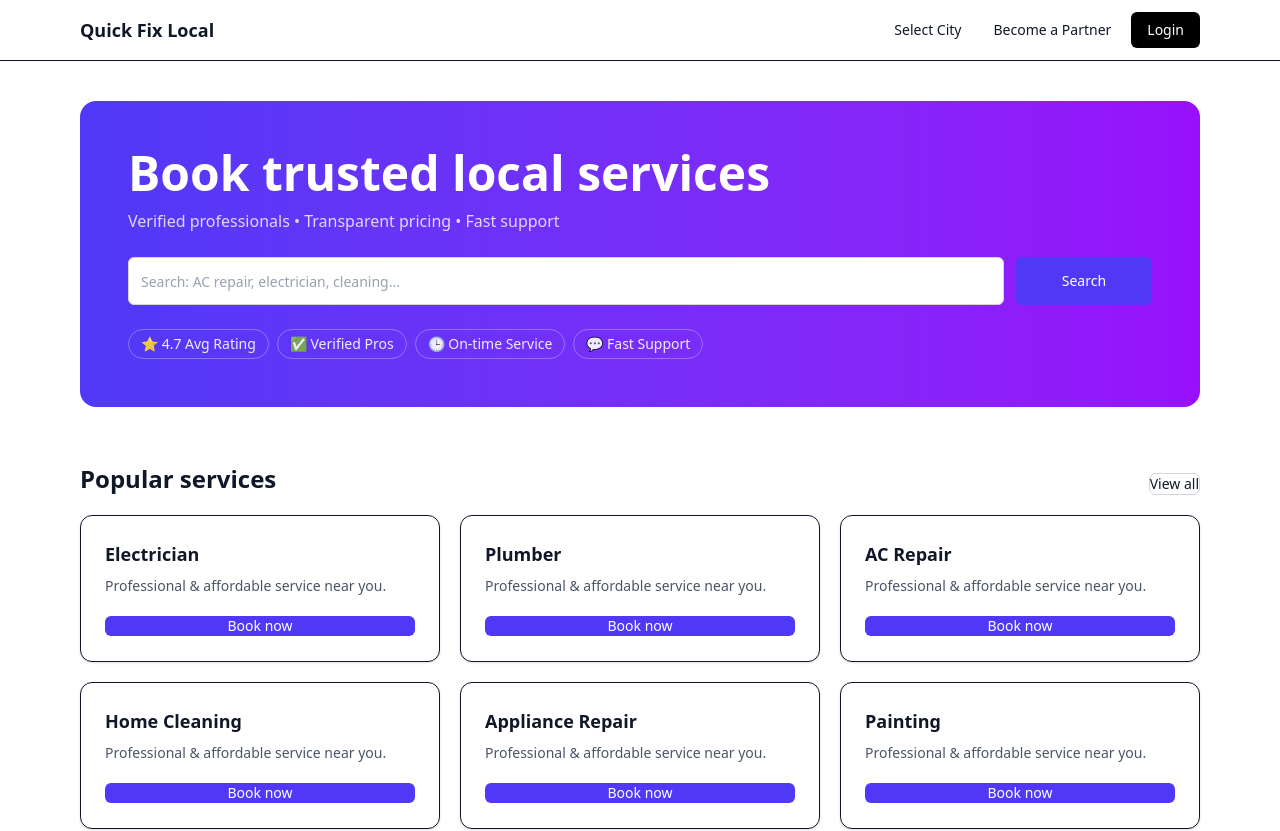
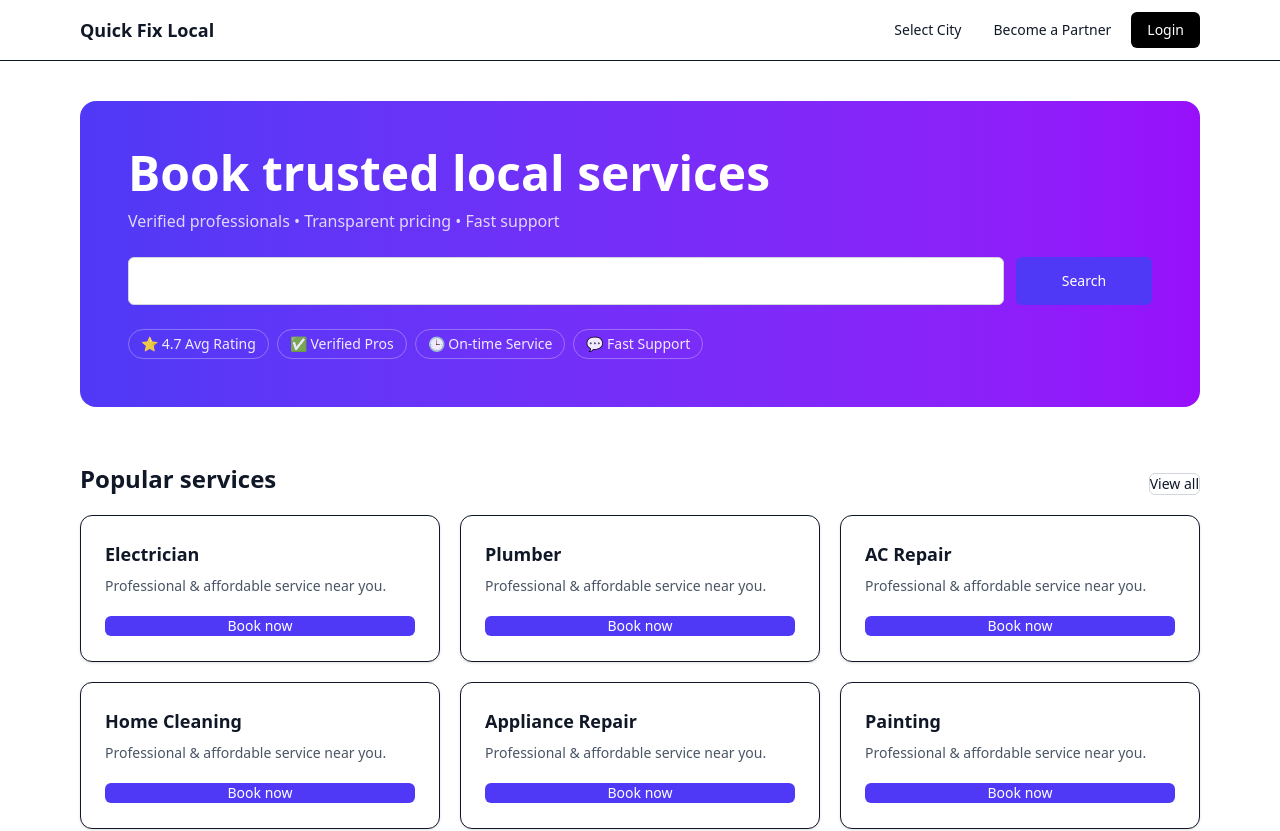
Before and after one commit to adarsh39565-hue/quickfixlocal, a Next.js app: page / in a window 1280 px wide. Shown: the top 831 px of the page. Built offline with nearby package versions, Linux system fonts and the light colour scheme.

Commit message:
Refactor Input component for improved styling

```diff
--- a/components/ui/input.tsx
+++ b/components/ui/input.tsx
@@ -1,14 +1,16 @@
 import * as React from "react";
+import { cn } from "@/lib/utils";
 
-type InputProps = React.InputHTMLAttributes<HTMLInputElement>;
-
-export function Input({ className = "", ...props }: InputProps) {
+export function Input({
+  className,
+  ...props
+}: React.InputHTMLAttributes<HTMLInputElement>) {
   return (
     <input
-      className={
-        "w-full rounded-md border border-gray-300 bg-white px-3 py-2 text-sm text-gray-900 placeholder:text-gray-400 outline-none focus:ring-2 focus:ring-black " +
+      className={cn(
+        "flex h-10 w-full rounded-md border border-gray-300 bg-white px-3 py-2 text-sm focus:outline-none focus:ring-2 focus:ring-indigo-500",
         className
-      }
+      )}
       {...props}
     />
   );
```
